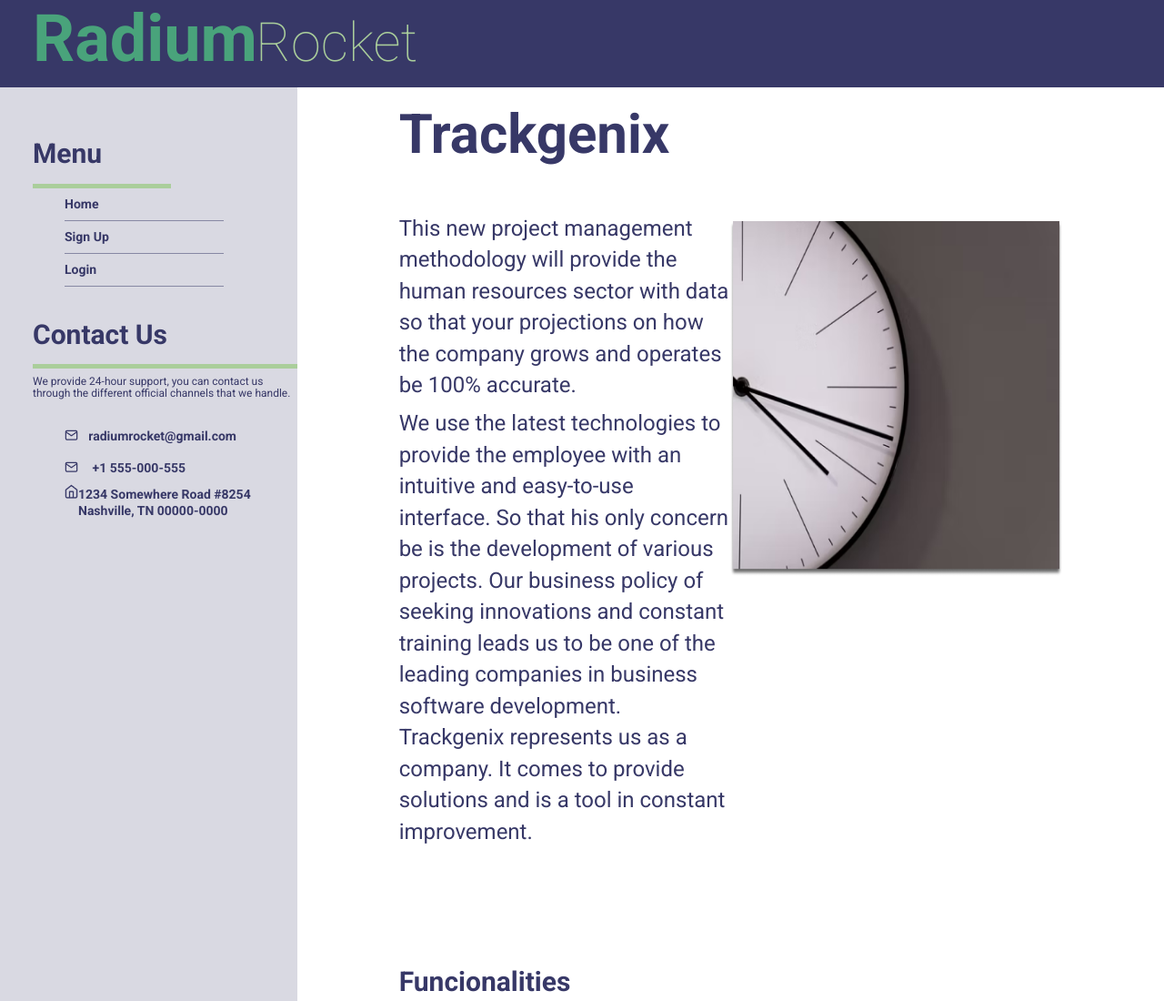
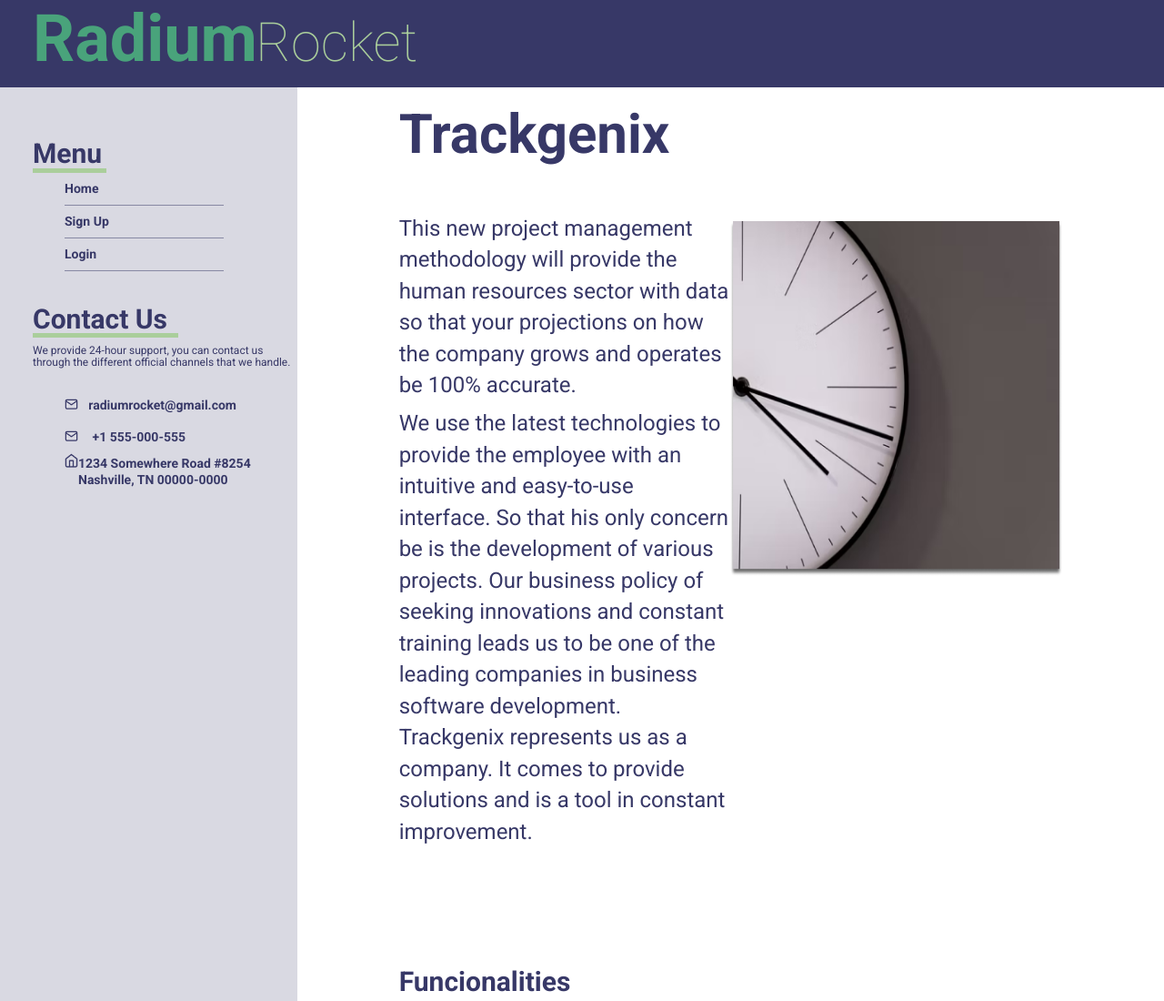
Before and after one commit to nicolaslalicata/BaSP-M2022-Etapa-1, a plain HTML site: page Semana-04/index.html in a window 1280 px wide. Shown: the top 1100 px of the page at 91% size. Drawn offline with Linux system fonts and the light colour scheme; files whose address does not match are found by name.

Commit message:
Changes made to make the site responsive

```diff
--- a/Semana-04/css/aside.css
+++ b/Semana-04/css/aside.css
@@ -31,12 +31,9 @@ section.informacion {
   font-weight: 700;
   font-size: 1.875em;
   line-height: 2.1875em;
-  border-bottom: 5px solid #aace9b;
-  width: 5.0625em;
   color: #373867;
 }
 .contact .stylesmenu {
-  border-bottom: 5px solid #aace9b;
   width: 9.6875em;
 }
 .contact .aside-style {
@@ -82,3 +79,15 @@ section.informacion {
   border-bottom: 1px solid rgba(55, 56, 103, 0.5);
   width: 12.5em;
 }
+.border {
+  border-bottom: 5px solid #aace9b;
+  margin-top: 1.25em;
+  width: 55%;
+  margin-top: -17px;
+}
+.border1 {
+  border-bottom: 5px solid #aace9b;
+  margin-top: 1.25em;
+  width: 28%;
+  margin-top: -17px;
+}
--- a/Semana-04/index.html
+++ b/Semana-04/index.html
@@ -32,6 +32,7 @@
       <aside>
         <div class="menu">
           <span class="stylesmenu"> Menu </span>
+          <div class="border1"></div>
           <div class="menu1">
             <ul class="contacto">
               <li class="bordermenu"><a href="#">Home</a></li>
@@ -41,6 +42,7 @@
           </div>
           <div class="contact">
             <span class="stylesmenu"> Contact Us </span>
+            <div class="border"></div>
             <p class="aside-style">
               We provide 24-hour support, you can contact us through the
               different official channels that we handle.
```
Also changed, not shown: Semana-04/Assets/readme04.png (added), 1 other file.
